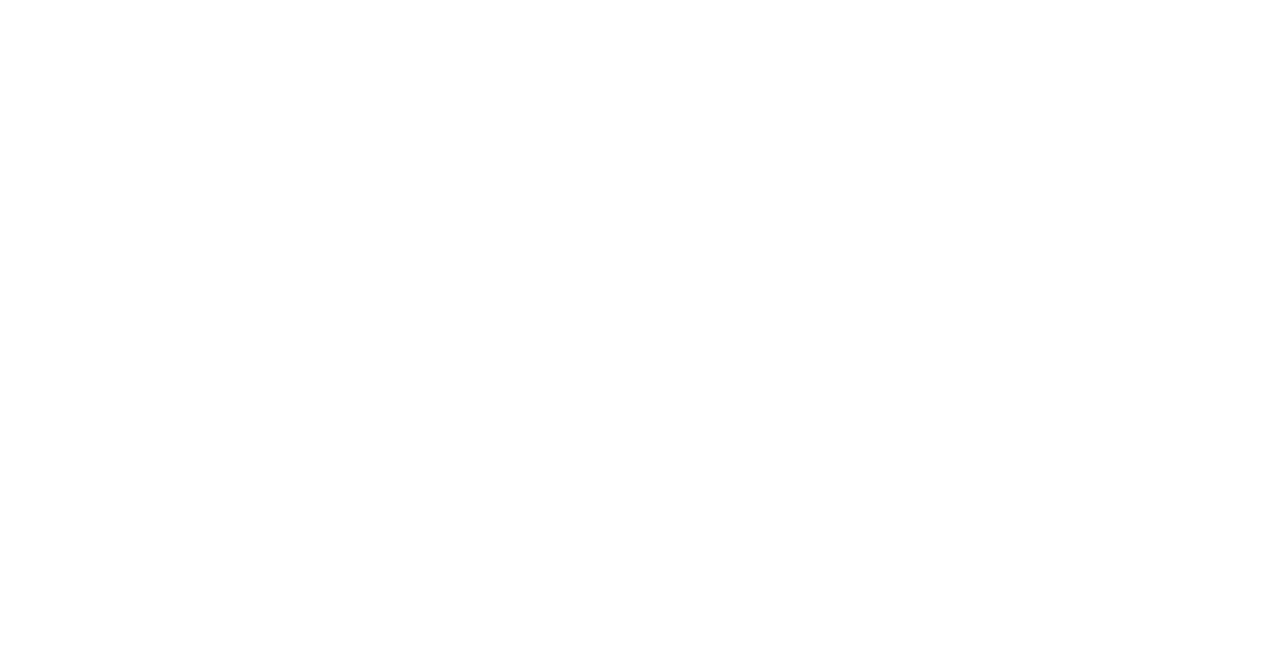
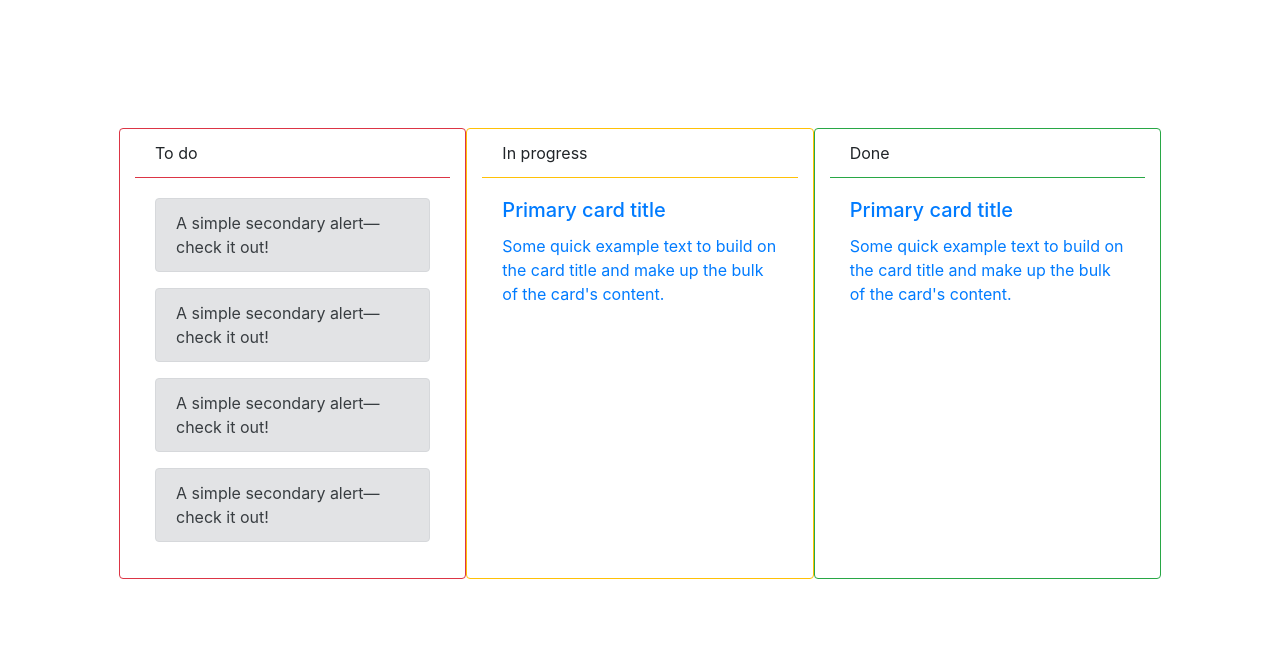
Before and after one commit to artur-nikitsin/hqsoftware-test, a plain HTML site: page index.html in a window 1280 px wide. Drawn offline with nearby package versions, Linux system fonts and the light colour scheme.

Commit message:
index.html layout, started creating project structure

```diff
--- /dev/null
+++ b/css/styles.css
@@ -0,0 +1,5 @@
+
+#column-body{
+    margin-top: 5%;
+    padding: 5%;
+}
--- a/index.html
+++ b/index.html
@@ -2,9 +2,74 @@
 <html lang="en">
 <head>
     <meta charset="UTF-8">
-    <title>Tiles</title>
+    <title>Test</title>
+    <script src="https://code.jquery.com/jquery-3.3.1.slim.min.js"
+            integrity="sha384-q8i/X+965DzO0rT7abK41JStQIAqVgRVzpbzo5smXKp4YfRvH+8abtTE1Pi6jizo"
+            crossorigin="anonymous"></script>
+    <script src="https://cdnjs.cloudflare.com/ajax/libs/popper.js/1.14.3/umd/popper.min.js"
+            integrity="sha384-ZMP7rVo3mIykV+2+9J3UJ46jBk0WLaUAdn689aCwoqbBJiSnjAK/l8WvCWPIPm49"
+            crossorigin="anonymous"></script>
+    <script src="https://stackpath.bootstrapcdn.com/bootstrap/4.1.3/js/bootstrap.min.js"
+            integrity="sha384-ChfqqxuZUCnJSK3+MXmPNIyE6ZbWh2IMqE241rYiqJxyMiZ6OW/JmZQ5stwEULTy"
+            crossorigin="anonymous"></script>
+    <script src="js/script.js"></script>
+
+
+    <link rel="stylesheet" href="https://stackpath.bootstrapcdn.com/bootstrap/4.1.3/css/bootstrap.min.css"
+          integrity="sha384-MCw98/SFnGE8fJT3GXwEOngsV7Zt27NXFoaoApmYm81iuXoPkFOJwJ8ERdknLPMO" crossorigin="anonymous">
+    <link rel="stylesheet" href="css/styles.css">
+
 </head>
 <body>
+<div class="container" id="column-body">
+    <div class="row">
+
+        <div class="card border-danger mb-3 col-4" id="toDo">
+            <div class="card-header bg-transparent border-danger">To do</div>
+            <div class="card-body text-primary">
+
+                <div class="alert alert-secondary" role="alert">
+                    A simple secondary alert—check it out!
+                </div>
+
+                <div class="alert alert-secondary" role="alert">
+                    A simple secondary alert—check it out!
+                </div>
+
+                <div class="alert alert-secondary" role="alert">
+                    A simple secondary alert—check it out!
+                </div>
+
+                <div class="alert alert-secondary" role="alert">
+                    A simple secondary alert—check it out!
+                </div>
+
+            </div>
+        </div>
+
+        <div class="card border-warning mb-3 col-4" id="inProgress">
+            <div class="card-header bg-transparent border-warning">In progress</div>
+            <div class="card-body text-primary">
+                <h5 class="card-title">Primary card title</h5>
+                <p class="card-text">Some quick example text to build on the card title and make up the bulk of the
+                    card's content.</p>
+            </div>
+        </div>
+
+
+        <div class="card border-success mb-3 col-4" id="done">
+            <div class="card-header bg-transparent border-success">Done</div>
+            <div class="card-body text-primary">
+                <h5 class="card-title">Primary card title</h5>
+                <p class="card-text">Some quick example text to build on the card title and make up the bulk of the
+                    card's content.</p>
+            </div>
+        </div>
+    </div>
+
+
+</div>
+
 
 </body>
 </html>
```
Also changed, not shown: js/script.js (added).
